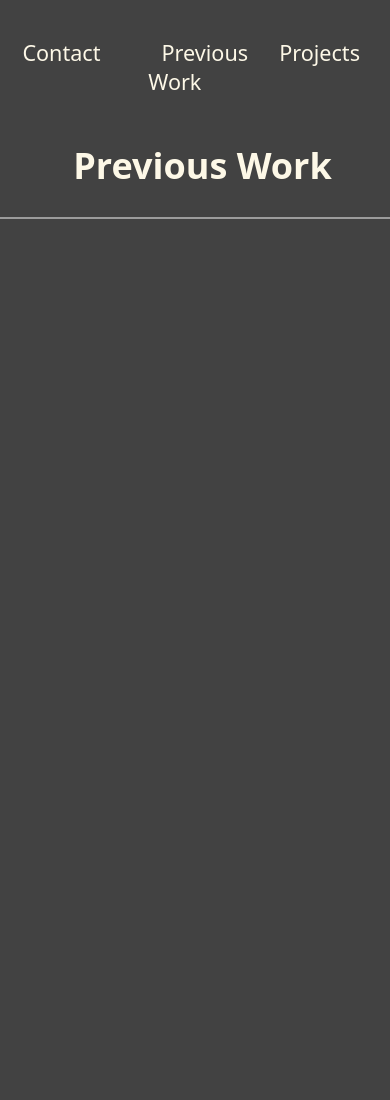
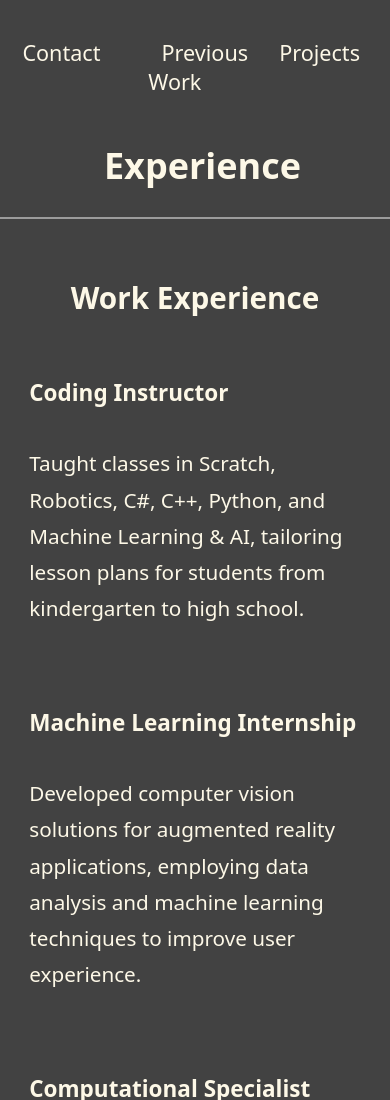
Before and after one commit to trumandaniels/Portfolio, a plain HTML site: page previous-work.html in a window 390 px wide. Shown: the top 1100 px of the page. Before the commit the page ends 844 px from the top, so only its background shows below. Drawn offline with Linux system fonts and the light colour scheme.

Commit message:
Added Experience/Previous Work Section and associated CSS

```diff
--- a/previous-work.html
+++ b/previous-work.html
@@ -10,7 +10,36 @@
   </head>
   <body>
     <main>
-      <h1>Previous Work</h1>
+      <h1>Experience</h1>
+      <section>
+        <h2 class="resume-heading">Work Experience</h2>
+        <h3 class="resume">Coding Instructor</h3>
+        <p class="resume">
+          Taught classes in Scratch, Robotics, C#, C++, Python, and Machine
+          Learning & AI, tailoring lesson plans for students from kindergarten
+          to high school.
+        </p>
+        <br />
+        <h3 class="resume">Machine Learning Internship</h3>
+        <p class="resume">
+          Developed computer vision solutions for augmented reality
+          applications, employing data analysis and machine learning techniques
+          to improve user experience.
+        </p>
+        <br />
+        <h3 class="resume">Computational Specialist</h3>
+        <p class="resume">
+          Worked with financial data to support tax law computations, utilizing
+          Excel for detailed data analysis and reporting.
+        </p>
+        <br />
+        <h2 class="resume-heading">Education</h2>
+        <h3 class="resume">Master of Science in Computer Science</h3>
+        <p class="resume">Portland State University</p>
+        <p class="resume"> Focus in Machine Learning and AI</p>
+        <h3 class="resume">Bachelor of Science in Economics</h3>
+        <p class="resume">University of Oregon</p>
+      </section>
     </main>
   </body>
 </html>
--- a/styles.css
+++ b/styles.css
@@ -35,9 +35,47 @@ h1 {
     margin-bottom: 1em;
 }
 
+h2 {
+    display: flex;
+    justify-content: center;
+    align-items: center;
+    color: var(--cream);
+    text-align: center;
+    padding: 0.75em;
+    width: 65%;
+    font-size:1.65em;
+    font-weight:bold;
+}
+
+h3 {
+    display: flex;
+    justify-content: center;
+    align-items: center;
+    color: var(--cream);
+    text-align: left;
+    padding: 0.75em;
+    width: 65%;
+    font-size:1.25em;
+    font-weight:bold;
+}
+
 p {
     line-height: 1.75em;
-    font-size:1.25em;
+    font-size:1.15em;
+    color: var(--cream);
+}
+
+@media (max-width: 500px) {
+    h1 {
+        width: 90%; /* Take up more space on smaller screens */
+    }
+    h2 {
+        width: 90%; /* Take up more space on smaller screens */
+    }
+    h3 {
+        width: 90%; /* Take up more space on smaller screens */
+    }
+
 }
 
 /* About Section */
@@ -80,7 +118,44 @@ p {
 
 }
 
- /* Navbar Stuff */
+/* Work Experience */
+
+.resume-heading {
+    display: flex;
+    justify-content: center;
+    align-items: center;
+    margin: 20px auto;
+    width: 55%;
+}
+
+.resume {
+    display: flex;
+    justify-content: left;
+    align-items: center;
+    margin: 5px auto;
+    width: 55%;
+}
+
+@media (max-width: 500px) {
+    .resume-heading {
+        display: flex;
+        justify-content: center;
+        align-items: center;
+        margin: 20px auto;
+        width: 85%;
+    }
+
+    .resume {
+        display: flex;
+        justify-content: left;
+        align-items: center;
+        margin: 20px auto;
+        width: 85%;
+    }
+}
+
+
+/* Navbar Stuff */
 
 .navbar {
     display: flex;
```
Also changed, not shown: about.html (+2 -0 lines).
